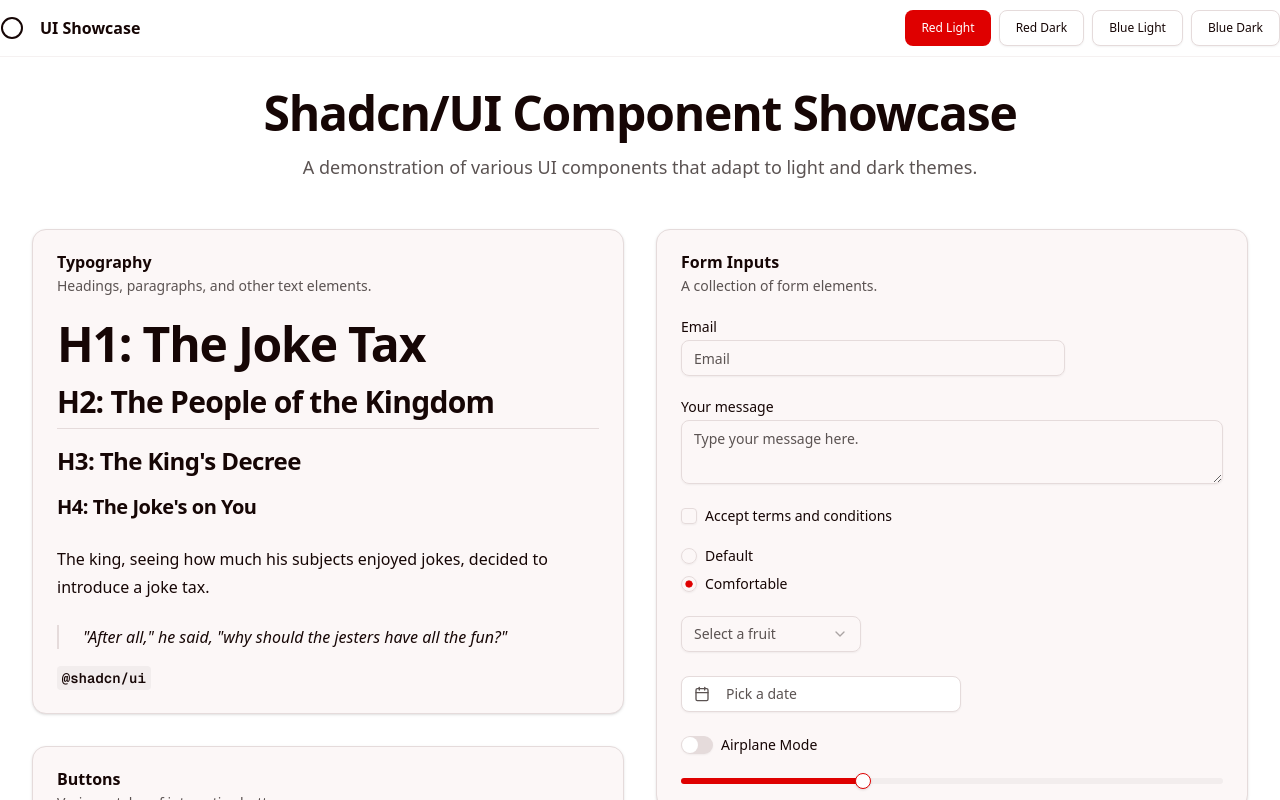
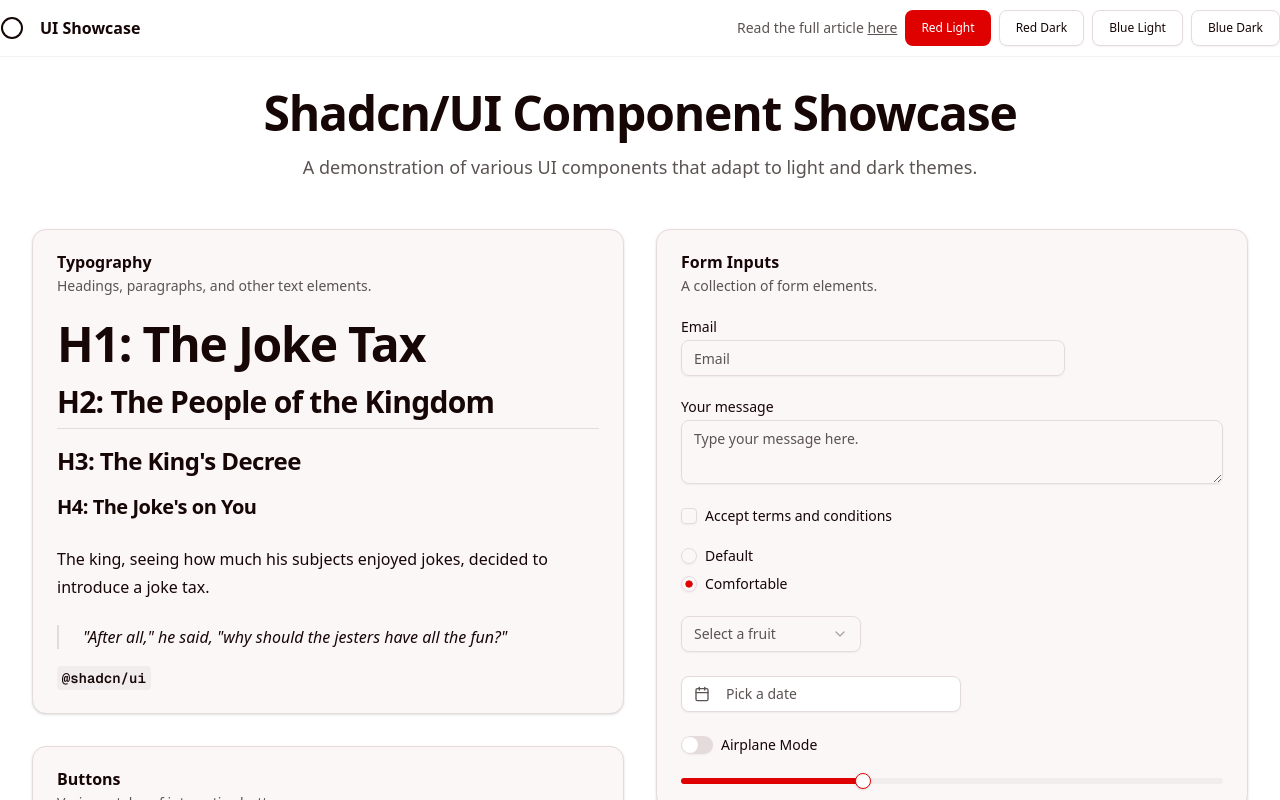
Before and after one commit to palactix/next-js-multiple-theme-demo, a Next.js app: page / in a window 1280 px wide. Shown: the top 800 px of the page. Built offline with nearby package versions, Linux system fonts and the light colour scheme.

Commit message:
add article link to header

```diff
--- a/src/app/page.tsx
+++ b/src/app/page.tsx
@@ -129,7 +129,18 @@ export default function App() {
             <p className="font-bold">UI Showcase</p>
           </div>
           <div className="flex items-center space-x-2">
-            {/* <NavigationMenuDemo /> */}
+             {/* add a text here to link the main article of this page to "https://jitendra.dev/build-dynamic-themes-in-nextjs-with-tailwind-shadcn-ui" */}
+            <p className="text-sm text-muted-foreground">
+              Read the full article{" "}
+              <a
+                href="https://jitendra.dev/build-dynamic-themes-in-nextjs-with-tailwind-shadcn-ui"
+                target="_blank"
+                rel="noopener noreferrer"
+                className="underline"
+              >
+                here
+              </a>
+            </p>
             <ModeToggle />
           </div>
         </div>
```
